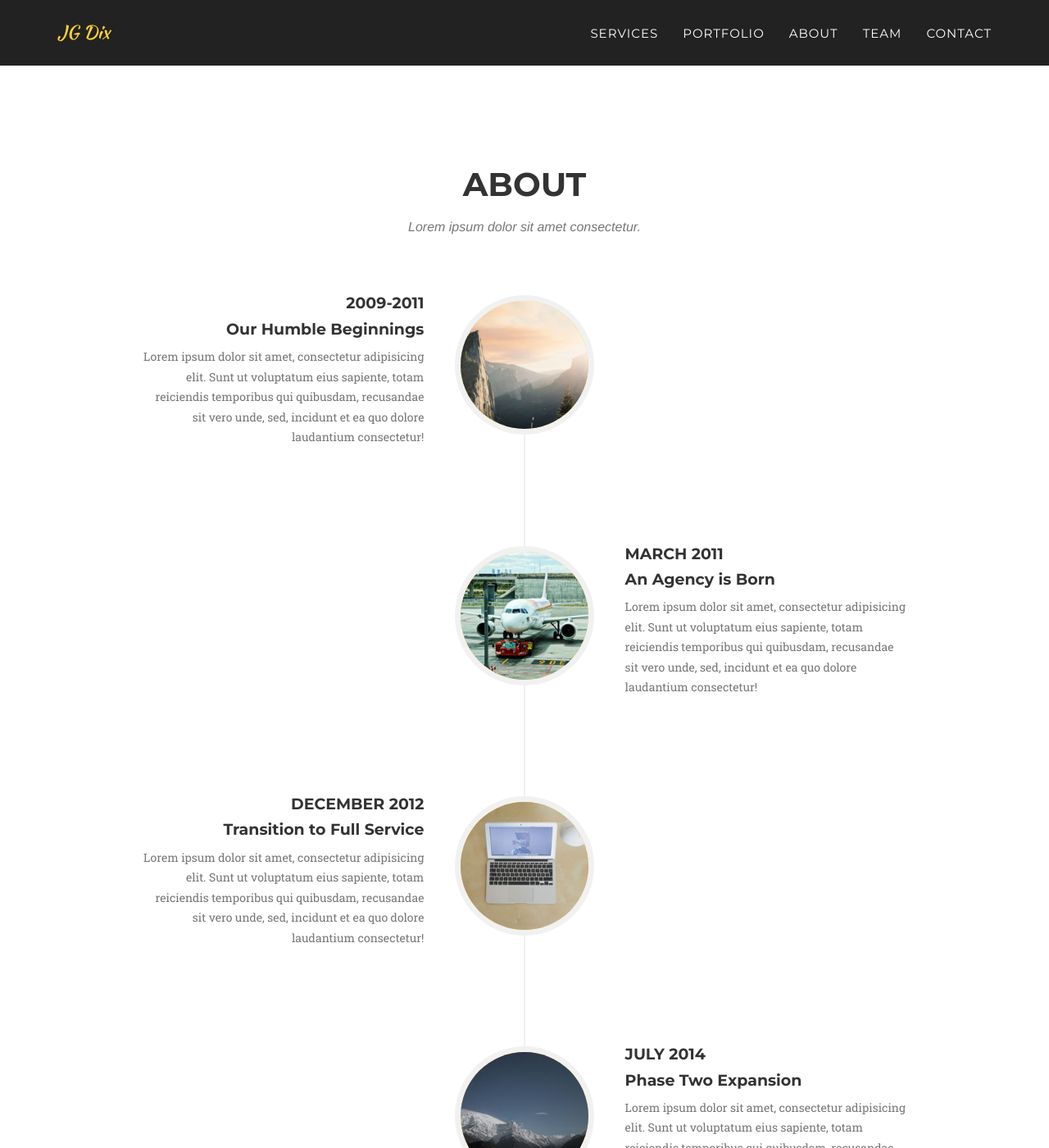
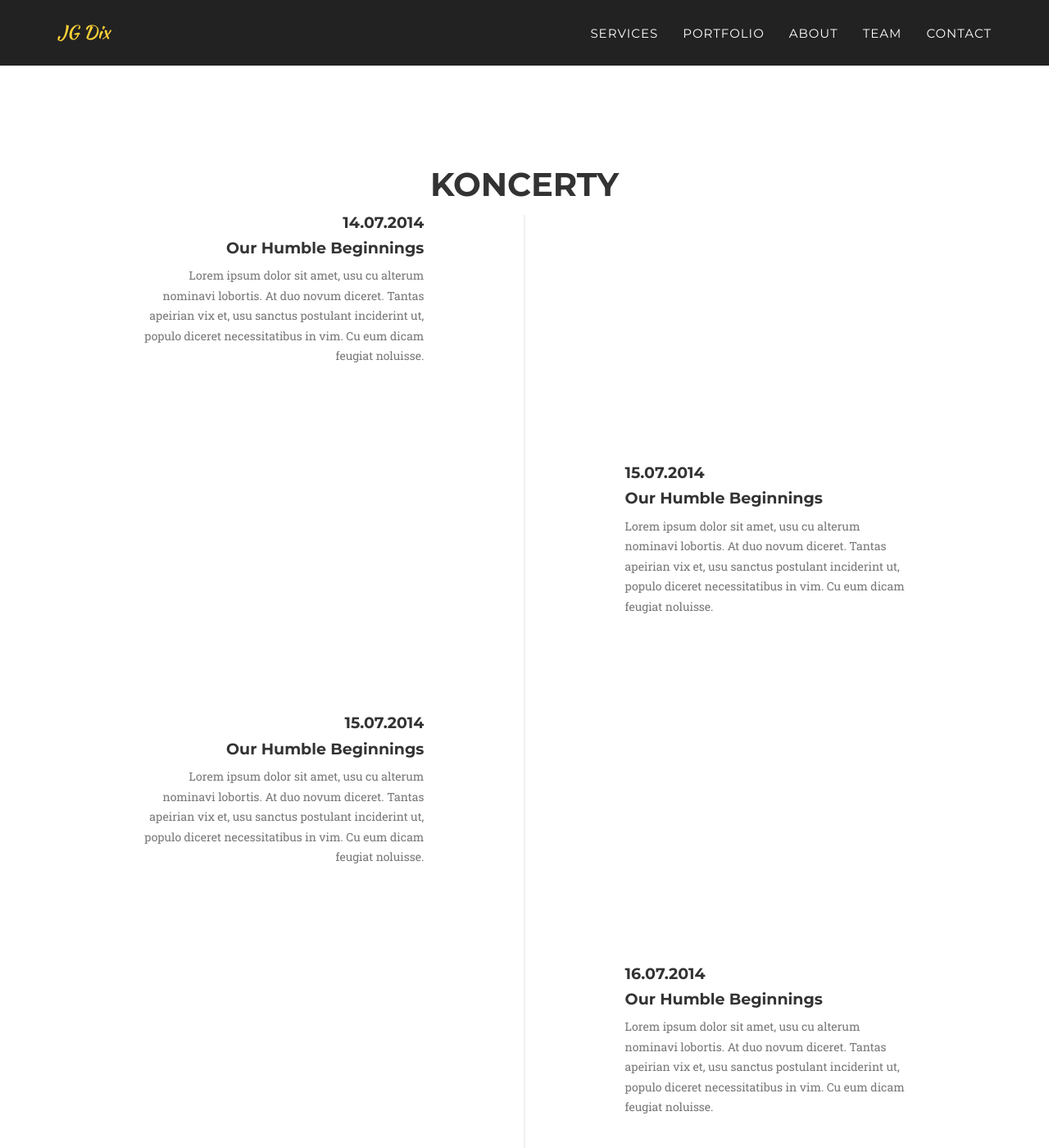
Before and after one commit to skalahonza/jgdix, a Jekyll site: the page built from index.html, in a window 1280 px wide and 1400 px high, scrolled down 705 px. Shown: the whole window at 82% size. Built offline with Jekyll 4.4.1, drawn with Linux system fonts in a browser that asks for light colours; some web fonts are replaced; some of the changed text lies outside the part shown.

Commit message:
Use posts as concert timeline

```diff
--- a/_includes/about.html
+++ b/_includes/about.html
@@ -3,76 +3,31 @@
     <div class="container">
         <div class="row">
             <div class="col-lg-12 text-center">
-                    <h2 class="section-heading">About</h2>
-                    <h3 class="section-subheading text-muted">Lorem ipsum dolor sit amet consectetur.</h3>
+                <h2 class="section-heading">Koncerty</h2>
             </div>
         </div>
         <div class="row">
             <div class="col-lg-12">
                 <ul class="timeline">
+                    {% assign sorted_posts = site.posts | sort: 'date' %}
+                    {% for post in sorted_posts %}
+                    {% assign mod_result = forloop.index | modulo: 2 %}
+                    {% if mod_result == 0 %}
+                    <li class="timeline-inverted">
+                        {% else %}
                     <li>
-                            <div class="timeline-image">
-                                <img class="img-circle img-responsive" src="img/about/1.jpg" alt="">
-                            </div>
+                        {% endif %}
                         <div class="timeline-panel">
                             <div class="timeline-heading">
-                                    <h4>2009-2011</h4>
+                                <h4>{{ post.date | date: "%d.%m.%Y" }}</h4>
                                 <h4 class="subheading">Our Humble Beginnings</h4>
                             </div>
                             <div class="timeline-body">
-                                    <p class="text-muted">Lorem ipsum dolor sit amet, consectetur adipisicing elit. Sunt ut voluptatum eius sapiente, totam reiciendis temporibus qui quibusdam, recusandae sit vero unde, sed, incidunt et ea quo dolore laudantium consectetur!</p>
+                                <p class="text-muted">{{ post.description }}</p>
                             </div>
                         </div>
                     </li>
-                        <li class="timeline-inverted">
-                            <div class="timeline-image">
-                                <img class="img-circle img-responsive" src="img/about/2.jpg" alt="">
-                            </div>
-                            <div class="timeline-panel">
-                                <div class="timeline-heading">
-                                    <h4>March 2011</h4>
-                                    <h4 class="subheading">An Agency is Born</h4>
-                                </div>
-                                <div class="timeline-body">
-                                    <p class="text-muted">Lorem ipsum dolor sit amet, consectetur adipisicing elit. Sunt ut voluptatum eius sapiente, totam reiciendis temporibus qui quibusdam, recusandae sit vero unde, sed, incidunt et ea quo dolore laudantium consectetur!</p>
-                                </div>
-                            </div>
-                        </li>
-                        <li>
-                            <div class="timeline-image">
-                                <img class="img-circle img-responsive" src="img/about/3.jpg" alt="">
-                            </div>
-                            <div class="timeline-panel">
-                                <div class="timeline-heading">
-                                    <h4>December 2012</h4>
-                                    <h4 class="subheading">Transition to Full Service</h4>
-                                </div>
-                                <div class="timeline-body">
-                                    <p class="text-muted">Lorem ipsum dolor sit amet, consectetur adipisicing elit. Sunt ut voluptatum eius sapiente, totam reiciendis temporibus qui quibusdam, recusandae sit vero unde, sed, incidunt et ea quo dolore laudantium consectetur!</p>
-                                </div>
-                            </div>
-                        </li>
-                        <li class="timeline-inverted">
-                            <div class="timeline-image">
-                                <img class="img-circle img-responsive" src="img/about/4.jpg" alt="">
-                            </div>
-                            <div class="timeline-panel">
-                                <div class="timeline-heading">
-                                    <h4>July 2014</h4>
-                                    <h4 class="subheading">Phase Two Expansion</h4>
-                                </div>
-                                <div class="timeline-body">
-                                    <p class="text-muted">Lorem ipsum dolor sit amet, consectetur adipisicing elit. Sunt ut voluptatum eius sapiente, totam reiciendis temporibus qui quibusdam, recusandae sit vero unde, sed, incidunt et ea quo dolore laudantium consectetur!</p>
-                                </div>
-                            </div>
-                        </li>
-                        <li class="timeline-inverted">
-                            <div class="timeline-image">
-                                <h4>Be Part
-                                    <br>Of Our
-                                    <br>Story!</h4>
-                            </div>
-                        </li>
+                    {% endfor %}
                 </ul>
             </div>
         </div>
```
Lines whose indentation alone changed are shown as unchanged.
